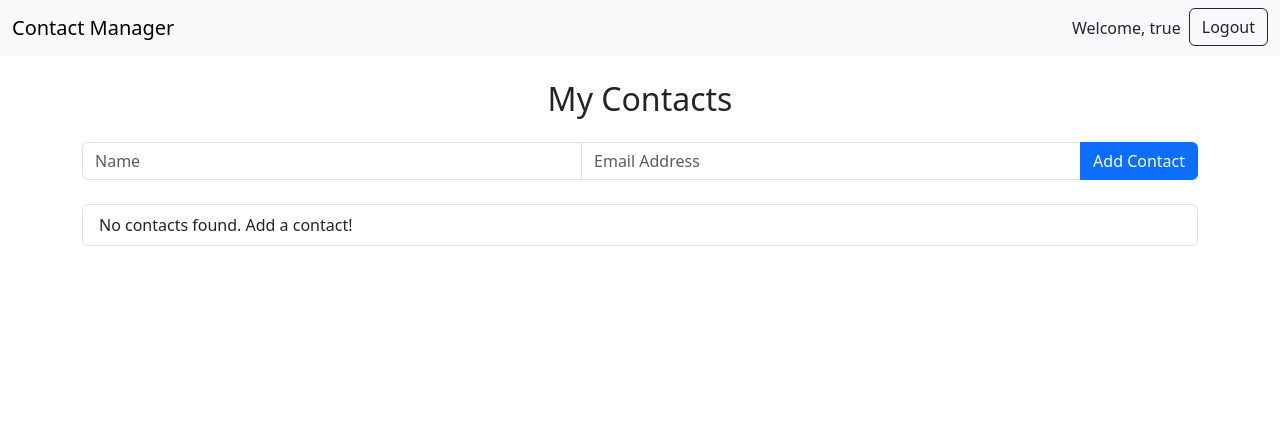
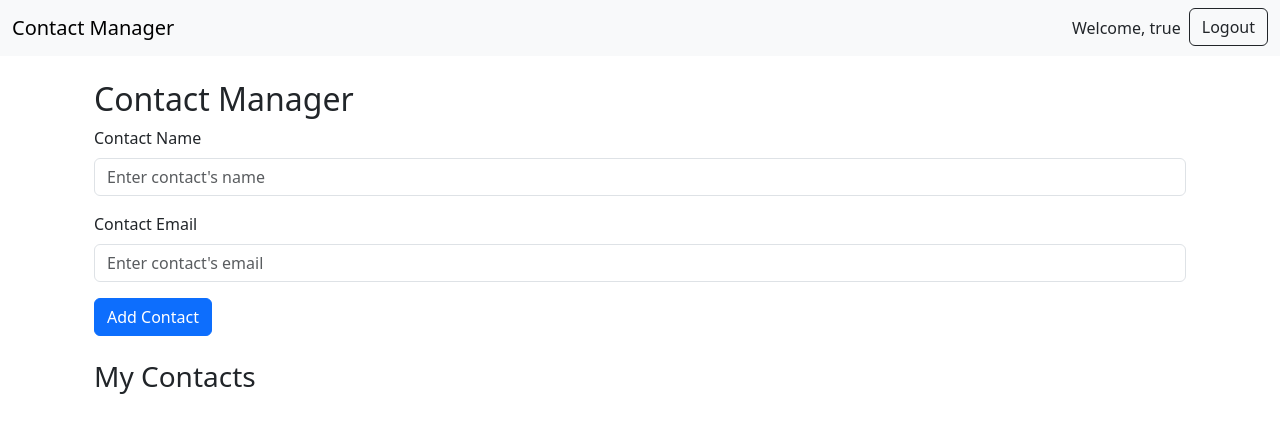
Before and after one commit to dougjasper2013/reactmanageram, a React (Create React App) app in the folder contact-manager/: page /contacts in a window 1280 px wide. Shown: the top 432 px of the page. Built offline with nearby package versions, Linux system fonts and the light colour scheme; sample sign-in values are in the browser's storage.

Commit message:
Unique Contact Lists

```diff
--- a/contact-manager/src/components/ContactManager.js
+++ b/contact-manager/src/components/ContactManager.js
@@ -1,67 +1,83 @@
 import React, { useState, useEffect } from 'react';
+import { useNavigate } from 'react-router-dom';
 
 function ContactManager() {
+  const navigate = useNavigate();
   const [contacts, setContacts] = useState([]);
-  const [name, setName] = useState('');
-  const [email, setEmail] = useState('');
+  const [newContactName, setNewContactName] = useState('');
+  const [newContactEmail, setNewContactEmail] = useState('');
+  const [error, setError] = useState('');
 
-  // Load contacts from localStorage when the component mounts
+  // Get the logged-in user's email
+  const loggedInUser = localStorage.getItem('loggedInUser');
+
   useEffect(() => {
-    const storedContacts = JSON.parse(localStorage.getItem('contacts')) || [];
-    setContacts(storedContacts);
-  }, []);
+    if (!loggedInUser) {
+      // If the user is not logged in, redirect to the login page
+      navigate('/login');
+    } else {
+      // Load the user's contact list from localStorage
+      const userContacts = JSON.parse(localStorage.getItem(`contacts_${loggedInUser}`)) || [];
+      setContacts(userContacts);
+    }
+  }, [loggedInUser, navigate]);
 
-  // Handle adding a new contact
-  const handleAddContact = (e) => {
-    e.preventDefault();
-    if (name && email) {
-      const newContact = { name, email };
+  const handleAddContact = () => {
+    if (!newContactName || !newContactEmail) {
+      setError('Please provide both name and email for the contact.');
+      return;
+    }
+
+    // Create a new contact object
+    const newContact = { name: newContactName, email: newContactEmail };
+
+    // Update the contacts in localStorage
     const updatedContacts = [...contacts, newContact];
+    localStorage.setItem(`contacts_${loggedInUser}`, JSON.stringify(updatedContacts));
     setContacts(updatedContacts);
-      localStorage.setItem('contacts', JSON.stringify(updatedContacts));
-      setName('');
-      setEmail('');
-    } else {
-      alert('Please fill in both name and email.');
-    }
+    setNewContactName('');
+    setNewContactEmail('');
+    setError('');
   };
 
   return (
-    <div>
-      <h2 className="text-center mb-4">My Contacts</h2>
+    <div className="container">
+      <h2>Contact Manager</h2>
+      {error && <div className="alert alert-danger">{error}</div>}
 
-      {/* Add Contact Form */}
-      <form onSubmit={handleAddContact} className="mb-4">
-        <div className="input-group">
+      <div className="mb-3">
+        <label htmlFor="contactName" className="form-label">Contact Name</label>
         <input
           type="text"
           className="form-control"
-            placeholder="Name"
-            value={name}
-            onChange={(e) => setName(e.target.value)}
+          id="contactName"
+          placeholder="Enter contact's name"
+          value={newContactName}
+          onChange={(e) => setNewContactName(e.target.value)}
         />
+      </div>
+
+      <div className="mb-3">
+        <label htmlFor="contactEmail" className="form-label">Contact Email</label>
         <input
           type="email"
           className="form-control"
-            placeholder="Email Address"
-            value={email}
-            onChange={(e) => setEmail(e.target.value)}
+          id="contactEmail"
+          placeholder="Enter contact's email"
+          value={newContactEmail}
+          onChange={(e) => setNewContactEmail(e.target.value)}
         />
-          <button type="submit" className="btn btn-primary">Add Contact</button>
       </div>
-      </form>
 
-      {/* Display Contacts */}
-      <ul className="list-group">
-        {contacts.length === 0 ? (
-          <li className="list-group-item">No contacts found. Add a contact!</li>
-        ) : (
-          contacts.map((contact, index) => (
+      <button onClick={handleAddContact} className="btn btn-primary">Add Contact</button>
+
+      <h3 className="mt-4">My Contacts</h3>
+      <ul className="list-group mt-3">
+        {contacts.map((contact, index) => (
           <li key={index} className="list-group-item">
-              {contact.name} - {contact.email}
+            <strong>{contact.name}</strong> - {contact.email}
           </li>
-          ))
-        )}
+        ))}
       </ul>
     </div>
   );
--- a/contact-manager/src/components/Login.js
+++ b/contact-manager/src/components/Login.js
@@ -26,7 +26,9 @@ function Login() {
       // User found, log them in
       localStorage.setItem('loggedIn', JSON.stringify(true));
       localStorage.setItem('loggedInUser', email); // Store the logged-in user's email
-      navigate('/contacts'); // Redirect to the ContactManager page
+
+      // Redirect to the ContactManager page
+      navigate('/contacts');
     } else {
       setError('Invalid email or password.');
     }
--- a/contact-manager/src/components/Register.js
+++ b/contact-manager/src/components/Register.js
@@ -10,7 +10,7 @@ function Register() {
   const handleSubmit = (e) => {
     e.preventDefault();
 
-    // Simple validation (can be extended with more checks)
+    // Simple validation
     if (!email || !password) {
       setError('Please provide both email and password.');
       return;
@@ -31,6 +31,10 @@ function Register() {
 
     // Store the updated users array in localStorage
     localStorage.setItem('users', JSON.stringify(storedUsers));
+
+    // Initialize an empty contact list for the new user
+    const userContacts = [];
+    localStorage.setItem(`contacts_${email}`, JSON.stringify(userContacts));
 
     // Log the user in by setting login state
     localStorage.setItem('loggedIn', JSON.stringify(true)); // Mark as logged in
```
Lines whose indentation alone changed are shown as unchanged.
